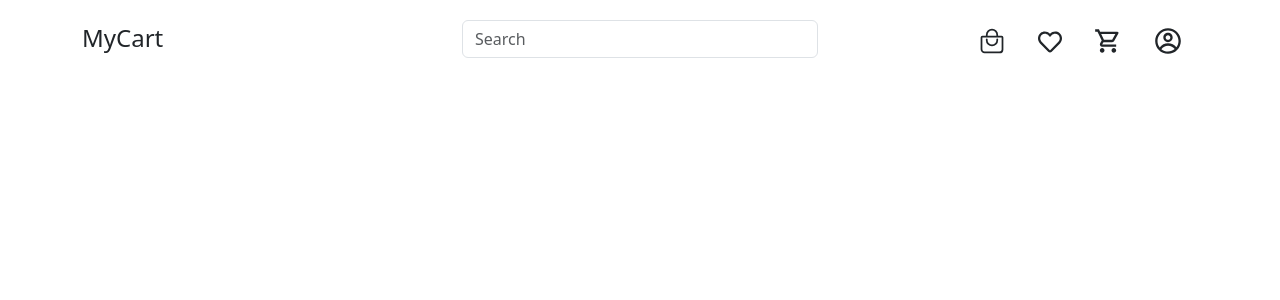
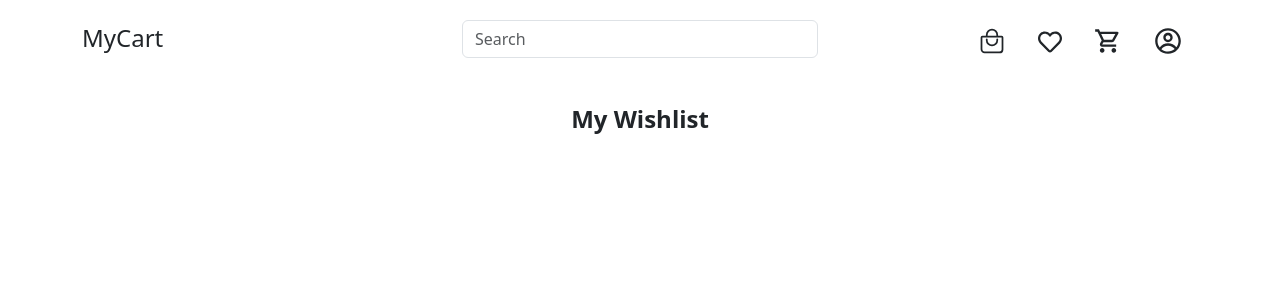
Before and after one commit to 7vTr0x7/MyCart, a React (Vite) app in the folder Frontend/: page /wishlist in a window 1280 px wide. Shown: the top 300 px of the page. Built offline with nearby package versions, Linux system fonts and the light colour scheme.

Commit message:
frontend - pages - wishlist - Wishlist

```diff
--- a/Frontend/src/components/Card.jsx
+++ b/Frontend/src/components/Card.jsx
@@ -128,7 +128,6 @@ const Card = ({ prod }) => {
           )}
         </div>
       </div>
-      <Toaster />
     </>
   );
 };
--- a/Frontend/src/pages/wishlist/Wishlist.jsx
+++ b/Frontend/src/pages/wishlist/Wishlist.jsx
@@ -1,6 +1,8 @@
 import React from "react";
 import Header from "../../components/Header";
 import { useSelector } from "react-redux";
+import Card from "../../components/Card";
+import toast, { Toaster } from "react-hot-toast";
 
 const Wishlist = () => {
   const wishlist = useSelector((state) => state.wishlist.wishlist);
@@ -9,13 +11,17 @@ const Wishlist = () => {
     <>
       <Header />
       <main className="container my-4">
-        <div className="row">
+        <p className="text-center fs-4  fw-bold">My Wishlist</p>
+        <div className="row mt-2 mb-3">
           {wishlist.map((prod) => (
-            <div key={prod._id} className="col-md-3">
-              <div className="card"></div>
+            <div key={prod._id} className="col-md-3 mt-3">
+              <div className="card">
+                <Card prod={prod} />
+              </div>
             </div>
           ))}
         </div>
+        <Toaster />
       </main>
     </>
   );
```
